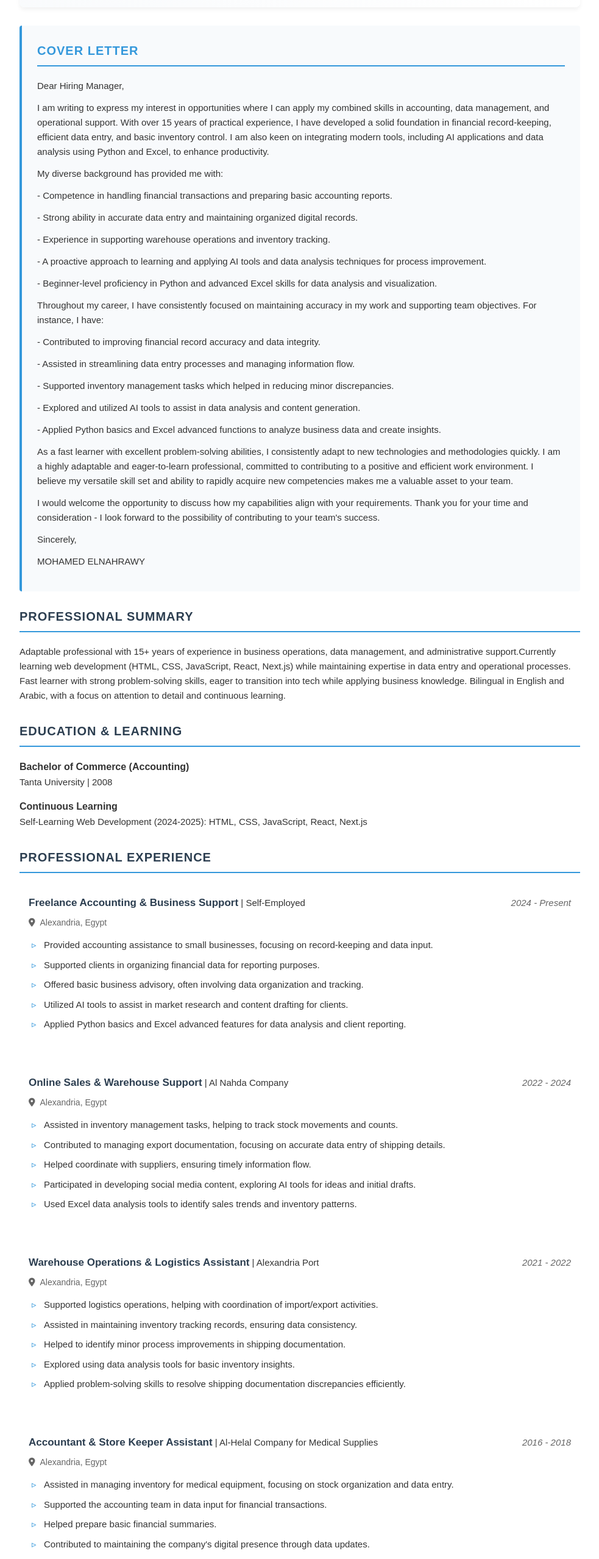
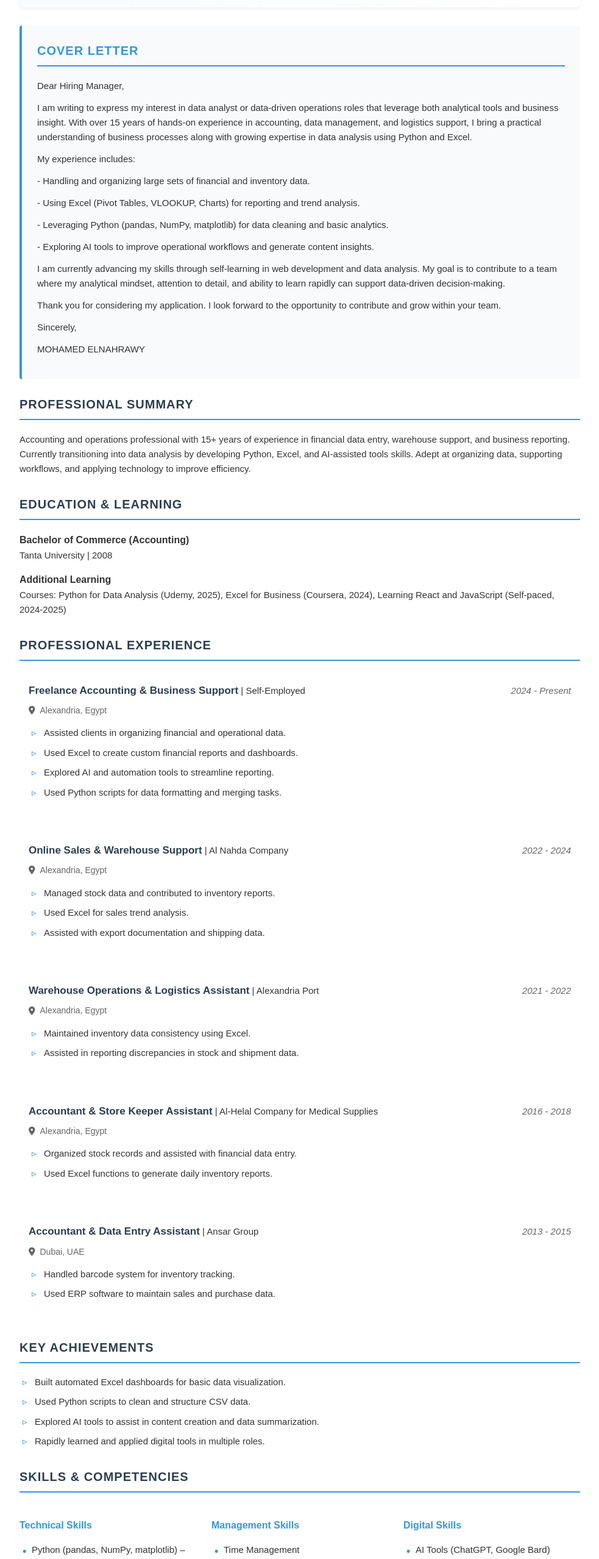
Before and after one commit to n7rawy1984/react-cv, a React (Create React App) app: page / in a window 1280 px wide. Shown: the part 234-2791 px from the top of the page at 61% size, without its empty margins (148-1131 px from the left). Built offline with nearby package versions, Linux system fonts and the light colour scheme.

Commit message:
Added PDF download button functionality

```diff
--- a/src/ResumeEditor.js
+++ b/src/ResumeEditor.js
@@ -2,7 +2,6 @@ import React from "react";
 import "./style.css";
 import "@fortawesome/fontawesome-free/css/all.min.css";
 
-// Function to export CV as PDF
 const exportToPDF = () => {
   try {
     window.print();
@@ -11,7 +10,6 @@ const exportToPDF = () => {
   }
 };
 
-// Alternative download function
 const downloadAsHTML = () => {
   const cvContent = document.querySelector(".cv-container").outerHTML;
   const fullHTML = `
@@ -48,12 +46,10 @@ const downloadAsHTML = () => {
   URL.revokeObjectURL(url);
 };
 
-// Function to copy CV content for Word
 const copyForWord = () => {
   const cvContent = document.querySelector(".cv-container");
   const htmlContent = cvContent.innerHTML;
 
-  // Create a temporary textarea to copy content
   const tempTextArea = document.createElement("textarea");
   tempTextArea.value = cvContent.innerText;
   document.body.appendChild(tempTextArea);
@@ -68,25 +64,17 @@ const CV_Combined_ModerateExperience = () => {
   const coverLetterContent = `
     Dear Hiring Manager,
 
-    I am writing to express my interest in opportunities where I can apply my combined skills in accounting, data management, and operational support. With over 15 years of practical experience, I have developed a solid foundation in financial record-keeping, efficient data entry, and basic inventory control. I am also keen on integrating modern tools, including AI applications and data analysis using Python and Excel, to enhance productivity.
+    I am writing to express my interest in data analyst or data-driven operations roles that leverage both analytical tools and business insight. With over 15 years of hands-on experience in accounting, data management, and logistics support, I bring a practical understanding of business processes along with growing expertise in data analysis using Python and Excel.
 
-    My diverse background has provided me with:
-    - Competence in handling financial transactions and preparing basic accounting reports.
-    - Strong ability in accurate data entry and maintaining organized digital records.
-    - Experience in supporting warehouse operations and inventory tracking.
-    - A proactive approach to learning and applying AI tools and data analysis techniques for process improvement.
-    - Beginner-level proficiency in Python and advanced Excel skills for data analysis and visualization.
+    My experience includes:
+    - Handling and organizing large sets of financial and inventory data.
+    - Using Excel (Pivot Tables, VLOOKUP, Charts) for reporting and trend analysis.
+    - Leveraging Python (pandas, NumPy, matplotlib) for data cleaning and basic analytics.
+    - Exploring AI tools to improve operational workflows and generate content insights.
 
-    Throughout my career, I have consistently focused on maintaining accuracy in my work and supporting team objectives. For instance, I have:
-    - Contributed to improving financial record accuracy and data integrity.
-    - Assisted in streamlining data entry processes and managing information flow.
-    - Supported inventory management tasks which helped in reducing minor discrepancies.
-    - Explored and utilized AI tools to assist in data analysis and content generation.
-    - Applied Python basics and Excel advanced functions to analyze business data and create insights.
+    I am currently advancing my skills through self-learning in web development and data analysis. My goal is to contribute to a team where my analytical mindset, attention to detail, and ability to learn rapidly can support data-driven decision-making.
 
-    As a fast learner with excellent problem-solving abilities, I consistently adapt to new technologies and methodologies quickly. I am a highly adaptable and eager-to-learn professional, committed to contributing to a positive and efficient work environment. I believe my versatile skill set and ability to rapidly acquire new competencies makes me a valuable asset to your team.
-
-    I would welcome the opportunity to discuss how my capabilities align with your requirements. Thank you for your time and consideration - I look forward to the possibility of contributing to your team's success.
+    Thank you for considering my application. I look forward to the opportunity to contribute and grow within your team.
 
     Sincerely,
     MOHAMED ELNAHRAWY
@@ -95,7 +83,7 @@ const CV_Combined_ModerateExperience = () => {
   const cvData = {
     personalInfo: {
       name: "MOHAMED SAID ELNAHRAWY",
-      title: "Business Operations Specialist | Aspiring Web Developer",
+      title: "Data Analyst | Accounting & Business Operations Professional",
       contact: {
         email: "n7rawy1984@gmail.com",
         phone: "+971 ________________ ",
@@ -103,13 +91,13 @@ const CV_Combined_ModerateExperience = () => {
       },
     },
     summary:
-      "Adaptable professional with 15+ years of experience in business operations, data management, and administrative support.Currently learning web development (HTML, CSS, JavaScript, React, Next.js) while maintaining expertise in data entry and operational processes. Fast learner with strong problem-solving skills, eager to transition into tech while applying business knowledge. Bilingual in English and Arabic, with a focus on attention to detail and continuous learning.",
+      "Accounting and operations professional with 15+ years of experience in financial data entry, warehouse support, and business reporting. Currently transitioning into data analysis by developing Python, Excel, and AI-assisted tools skills. Adept at organizing data, supporting workflows, and applying technology to improve efficiency.",
     education: {
       degree: "Bachelor of Commerce (Accounting)",
       university: "Tanta University",
       year: "2008",
       additional:
-        "Self-Learning Web Development (2024-2025): HTML, CSS, JavaScript, React, Next.js",
+        "Courses: Python for Data Analysis (Udemy, 2025), Excel for Business (Coursera, 2024), Learning React and JavaScript (Self-paced, 2024-2025)",
     },
     experiences: [
       {
@@ -119,11 +107,10 @@ const CV_Combined_ModerateExperience = () => {
         period: "2024 - Present",
         location: "Alexandria, Egypt",
         achievements: [
-          "Provided accounting assistance to small businesses, focusing on record-keeping and data input.",
-          "Supported clients in organizing financial data for reporting purposes.",
-          "Offered basic business advisory, often involving data organization and tracking.",
-          "Utilized AI tools to assist in market research and content drafting for clients.",
-          "Applied Python basics and Excel advanced features for data analysis and client reporting.",
+          "Assisted clients in organizing financial and operational data.",
+          "Used Excel to create custom financial reports and dashboards.",
+          "Explored AI and automation tools to streamline reporting.",
+          "Used Python scripts for data formatting and merging tasks.",
         ],
       },
       {
@@ -133,97 +120,76 @@ const CV_Combined_ModerateExperience = () => {
         period: "2022 - 2024",
         location: "Alexandria, Egypt",
         achievements: [
-          "Assisted in inventory management tasks, helping to track stock movements and counts.",
-          "Contributed to managing export documentation, focusing on accurate data entry of shipping details.",
-          "Helped coordinate with suppliers, ensuring timely information flow.",
-          "Participated in developing social media content, exploring AI tools for ideas and initial drafts.",
-          "Used Excel data analysis tools to identify sales trends and inventory patterns.",
+          "Managed stock data and contributed to inventory reports.",
+          "Used Excel for sales trend analysis.",
+          "Assisted with export documentation and shipping data.",
         ],
       },
       {
-        id: 4,
+        id: 3,
         role: "Warehouse Operations & Logistics Assistant",
         company: "Alexandria Port",
         period: "2021 - 2022",
         location: "Alexandria, Egypt",
         achievements: [
-          "Supported logistics operations, helping with coordination of import/export activities.",
-          "Assisted in maintaining inventory tracking records, ensuring data consistency.",
-          "Helped to identify minor process improvements in shipping documentation.",
-          "Explored using data analysis tools for basic inventory insights.",
-          "Applied problem-solving skills to resolve shipping documentation discrepancies efficiently.",
+          "Maintained inventory data consistency using Excel.",
+          "Assisted in reporting discrepancies in stock and shipment data.",
         ],
       },
       {
-        id: 5,
+        id: 4,
         role: "Accountant & Store Keeper Assistant",
         company: "Al-Helal Company for Medical Supplies",
         period: "2016 - 2018",
         location: "Alexandria, Egypt",
         achievements: [
-          "Assisted in managing inventory for medical equipment, focusing on stock organization and data entry.",
-          "Supported the accounting team in data input for financial transactions.",
-          "Helped prepare basic financial summaries.",
-          "Contributed to maintaining the company's digital presence through data updates.",
-          "Used Excel advanced functions to streamline inventory reporting processes.",
+          "Organized stock records and assisted with financial data entry.",
+          "Used Excel functions to generate daily inventory reports.",
         ],
       },
       {
-        id: 6,
+        id: 5,
         role: "Accountant & Data Entry Assistant",
         company: "Ansar Group",
         period: "2013 - 2015",
         location: "Dubai, UAE",
         achievements: [
-          "Handled barcode system operations for product tracking, focusing on data accuracy.",
-          "Contributed to processing purchase orders and sales invoices, ensuring correct data input.",
-          "Assisted in reconciling inventory records with physical counts.",
-          "Supported the team in preparing basic financial data for reporting.",
-          "Demonstrated fast learning ability by quickly mastering new ERP system functionalities.",
+          "Handled barcode system for inventory tracking.",
+          "Used ERP software to maintain sales and purchase data.",
         ],
       },
     ],
     achievements: [
-      "Data Accuracy: Consistently maintained high accuracy in data entry and record-keeping across various roles.",
-      "Process Support: Actively supported operational workflows in accounting and warehousing to enhance efficiency.",
-      "Digital Adaptability: Quickly learned and applied new software and tools, including initial exploration of AI functionalities.",
-      "Organizational Skills: Successfully managed and organized diverse sets of information and physical inventory.",
-      "Problem-Solving: Assisted in identifying and resolving minor data discrepancies and operational bottlenecks with excellent analytical thinking.",
-      "Fast Learning: Demonstrated ability to rapidly acquire new technical skills, from ERP systems to programming basics.",
-      "Data Analysis: Applied Python and Excel to extract meaningful insights from business data and improve decision-making processes.",
+      "Built automated Excel dashboards for basic data visualization.",
+      "Used Python scripts to clean and structure CSV data.",
+      "Explored AI tools to assist in content creation and data summarization.",
+      "Rapidly learned and applied digital tools in multiple roles.",
     ],
     skills: {
       technical: [
-        "Financial Data Entry",
-        "Basic Accounting Principles",
-        "Inventory Tracking",
-        "Data Management Systems",
-        "MS Office Suite (Advanced Excel, Word)",
-        "Python Programming (Beginner - Data Analysis)",
-        "Excel Data Analysis & Visualization",
-        "ERP System Familiarity (Microsoft Dynamics)",
-        "Barcode System Operations",
-        "ICDL Certified",
+        "Python (pandas, NumPy, matplotlib) – Beginner",
+        "Excel (Pivot Tables, VLOOKUP, Charts)",
+        "Basic SQL (in progress)",
+        "MS Word, PowerPoint",
+        "ERP Systems: Microsoft Dynamics",
+        "HTML, CSS, React (Learning)",
       ],
       management: [
-        "Operational Support",
         "Time Management",
         "Attention to Detail",
-        "Problem-Solving & Analytical Thinking",
-        "Fast Learning & Adaptability",
-        "Team Collaboration",
+        "Data Organization",
+        "Problem Solving",
+        "Inventory Handling",
       ],
       digital: [
-        "AI Tools (ChatGPT, Basic AI for data tasks)",
-        "Digital Data Entry",
-        "Python for Data Analysis (Beginner)",
-        "Advanced Excel Functions & Pivot Tables",
-        "Email & Communication Tools",
+        "AI Tools (ChatGPT, Google Bard)",
         "Internet Research",
+        "Google Workspace & Microsoft 365",
+        "Data Entry & Cleaning",
       ],
       regional: [
-        "Basic GCC Regulations Understanding",
-        "Bilingual Communication (English/Arabic)",
+        "Understanding of GCC Business Culture",
+        "Fluent Arabic & English Communication",
       ],
     },
     languages: [
@@ -236,7 +202,6 @@ const CV_Combined_ModerateExperience = () => {
   return (
     <div className="app-container">
       <div className="cv-container">
-        {/* Header Section */}
         <header className="cv-header">
           <h1>{cvData.personalInfo.name}</h1>
           <h2>{cvData.personalInfo.title}</h2>
@@ -256,7 +221,6 @@ const CV_Combined_ModerateExperience = () => {
           </div>
         </header>
 
-        {/* Cover Letter */}
         <section className="cv-section cover-letter">
           <h3>COVER LETTER</h3>
           <div className="cover-letter-content">
@@ -266,13 +230,11 @@ const CV_Combined_ModerateExperience = () => {
           </div>
         </section>
 
-        {/* Professional Summary */}
         <section className="cv-section">
           <h3>PROFESSIONAL SUMMARY</h3>
           <p>{cvData.summary}</p>
         </section>
 
-        {/* Education */}
         <section className="cv-section">
           <h3>EDUCATION & LEARNING</h3>
           <div className="education-item">
@@ -282,12 +244,11 @@ const CV_Combined_ModerateExperience = () => {
             </div>
           </div>
           <div className="education-item">
-            <strong>Continuous Learning</strong>
+            <strong>Additional Learning</strong>
             <div>{cvData.education.additional}</div>
           </div>
         </section>
 
-        {/* Experience */}
         <section className="cv-section">
           <h3>PROFESSIONAL EXPERIENCE</h3>
           {cvData.experiences.map((exp) => (
@@ -310,7 +271,6 @@ const CV_Combined_ModerateExperience = () => {
           ))}
         </section>
 
-        {/* Key Achievements */}
         <section className="cv-section">
           <h3>KEY ACHIEVEMENTS</h3>
           <ul className="achievements-list">
@@ -320,7 +280,6 @@ const CV_Combined_ModerateExperience = () => {
           </ul>
         </section>
 
-        {/* Skills */}
         <section className="cv-section">
           <h3>SKILLS & COMPETENCIES</h3>
           <div className="skills-container">
@@ -359,7 +318,6 @@ const CV_Combined_ModerateExperience = () => {
           </div>
         </section>
 
-        {/* Languages */}
         <section className="cv-section">
           <h3>LANGUAGES</h3>
           <div className="languages-list">
--- a/src/best.js
+++ b/src/best.js
@@ -228,7 +228,7 @@ const CV_Combined_ModerateExperience = () => {
     },
     languages: [
       { language: "Arabic", proficiency: "Native" },
-      { language: "English", proficiency: "Fluent" },
+      { language: "English", proficiency: "Proficient" },
     ],
     coverLetter: coverLetterContent,
   };
```
